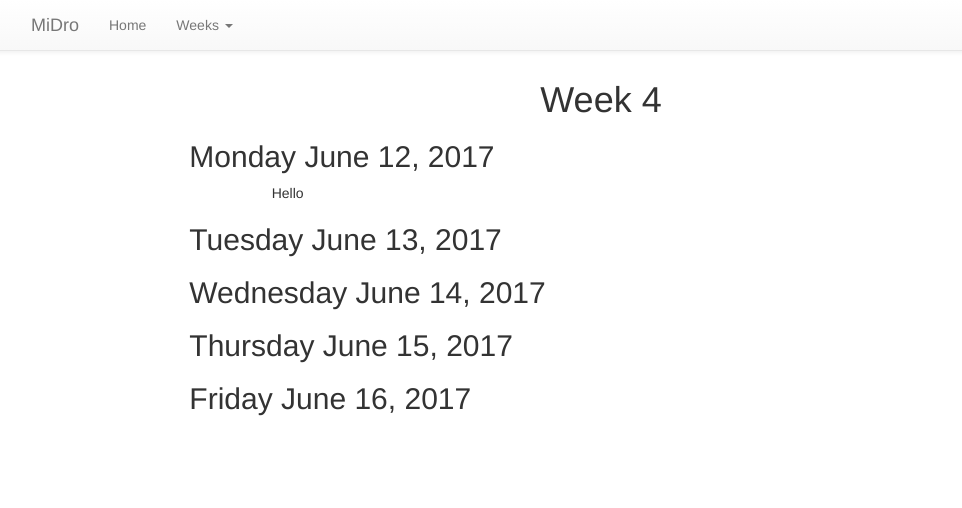
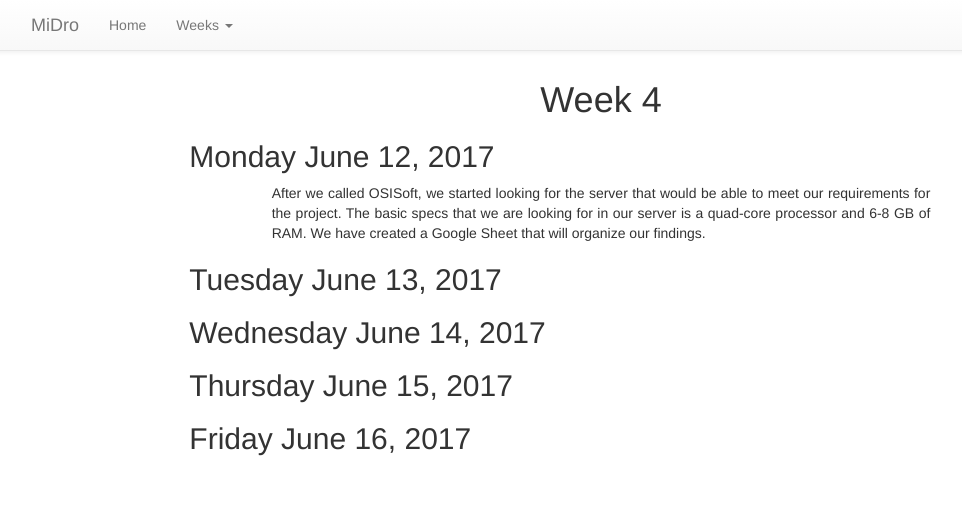
Before and after one commit to sayakura/midro.github.io, a plain HTML site: page posts/week4.html in a window 1280 px wide. Shown: the whole page, without its empty margins (39-1001 px from the left). Drawn offline with nearby package versions, Linux system fonts and the light colour scheme.

Commit message:
added monday

```diff
--- a/posts/week4.html
+++ b/posts/week4.html
@@ -71,7 +71,11 @@
         <!-- ................................................................................... -->
 
         <h2>Monday June 12, 2017</h2>
-        <p> Hello </p>
+        <p>
+          After we called OSISoft, we started looking for the server that would be able to meet our requirements for the project. The basic specs that we are looking for in our server is a quad-core processor and 6-8 GB of RAM. We have created a Google Sheet that will organize our findings.
+        </p>
+
+
 
         <!-- .......................................TUESDAY..................................... -->
         <!-- ................................................................................... -->
```
